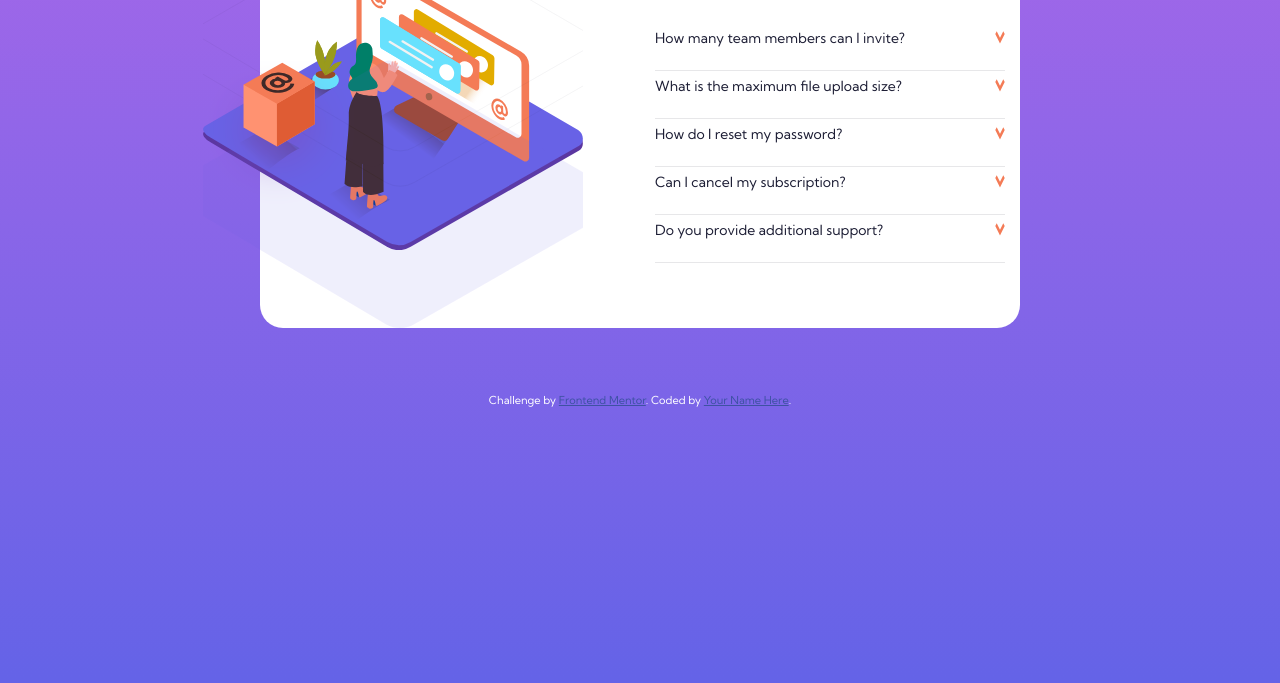
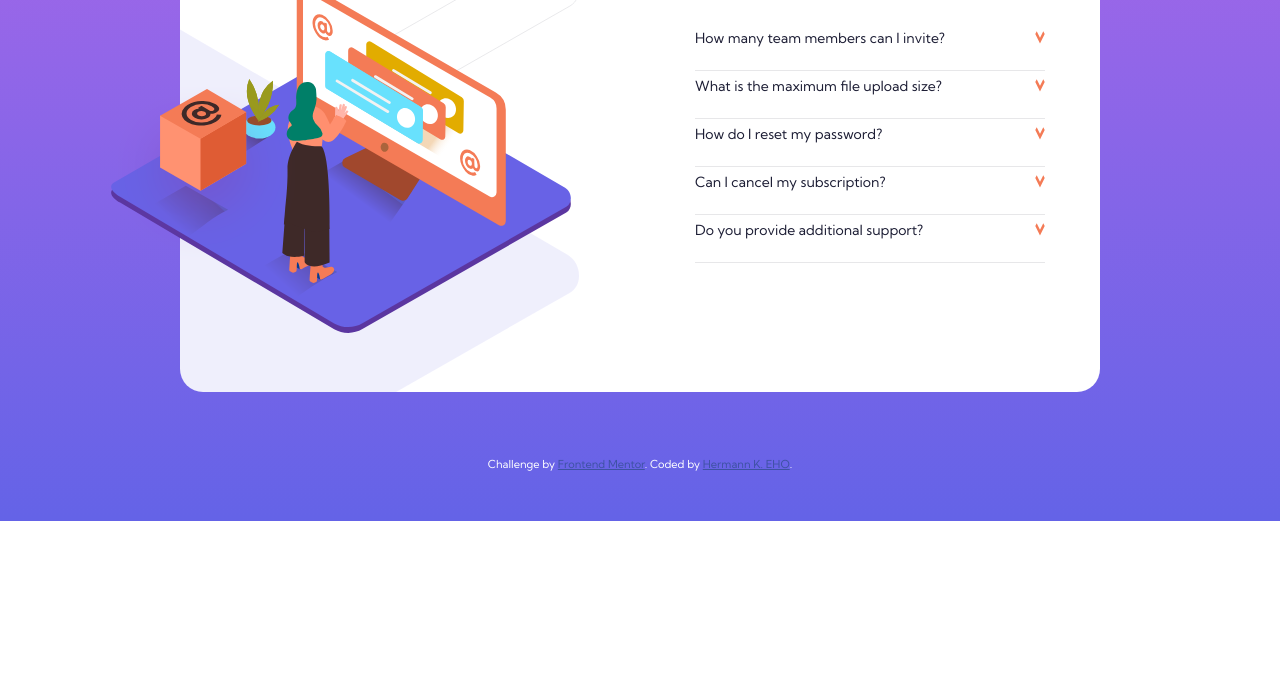
Before and after one commit to hermannleboss/frontendmentor-faq-accordion-card-main, a website built with webpack: page src/index.html in a window 1280 px wide. Shown: the part 247-930 px from the top of the page. After the commit the page ends 800 px from the top, so only its background shows below. Built offline with nearby package versions, Linux system fonts and the light colour scheme.

Commit message:
finish card style

```diff
--- a/src/index.html
+++ b/src/index.html
@@ -79,7 +79,7 @@
     </div>
     <div class="attribution">
         Challenge by <a href="https://www.frontendmentor.io?ref=challenge" target="_blank">Frontend Mentor</a>.
-        Coded by <a href="#">Your Name Here</a>.
+        Coded by <a href="https://www.hermanneho.com/">Hermann K. EHO</a>.
     </div>
 </div>
 </body>
--- a/src/sass/base/_base.scss
+++ b/src/sass/base/_base.scss
@@ -2,11 +2,21 @@
   margin: 0;
   padding: 0;
 }
+body{
+  min-height: 100vh;
+}
 .main{
-  padding: 130px 260px 0px 260px;
+  display: flex;
+  flex-direction: column;
+  justify-content: center;
+  align-items: center;
+  padding-top: 130px;
   background: linear-gradient(180deg, $color-primary 0%, $color-secondary 100%);
   font-size: 12px;
-  min-height: 100vh;
+  height: 100%;
+
+  justify-content: center;
+  align-items: center;
 }
 input {
   display: none;
--- a/src/sass/layout/_card.scss
+++ b/src/sass/layout/_card.scss
@@ -1,17 +1,24 @@
 
 .card {
+  min-height: 509px;
+  min-width: 720px;
+  max-width: 920px;
+  border-radius: 23px;
+  background-repeat: no-repeat;
+  background-position: left -520px top -250px;
   background-color: white;
-  max-height: 509px;
-  border-radius: 23px;
+  background-image: url("../images/bg-pattern-desktop.svg");
+  background-size: cover;
 
   &__illustration {
     position: relative;
     left: -15%;
     width: 100%;
-    background-image: url("../images/bg-pattern-desktop.svg"), url("../images/illustration-woman-online-desktop.svg");
-    background-size: cover, contain;
+    //background-image: url("../images/bg-pattern-desktop.svg"), url("../images/illustration-woman-online-desktop.svg");
     background-repeat: no-repeat;
-    background-position: center center;
+    background-position: right 0px top 100px;
+    background-image: url("../images/illustration-woman-online-desktop.svg");
+    background-size: contain;
 
     /**/
     /*&__bg{
```
